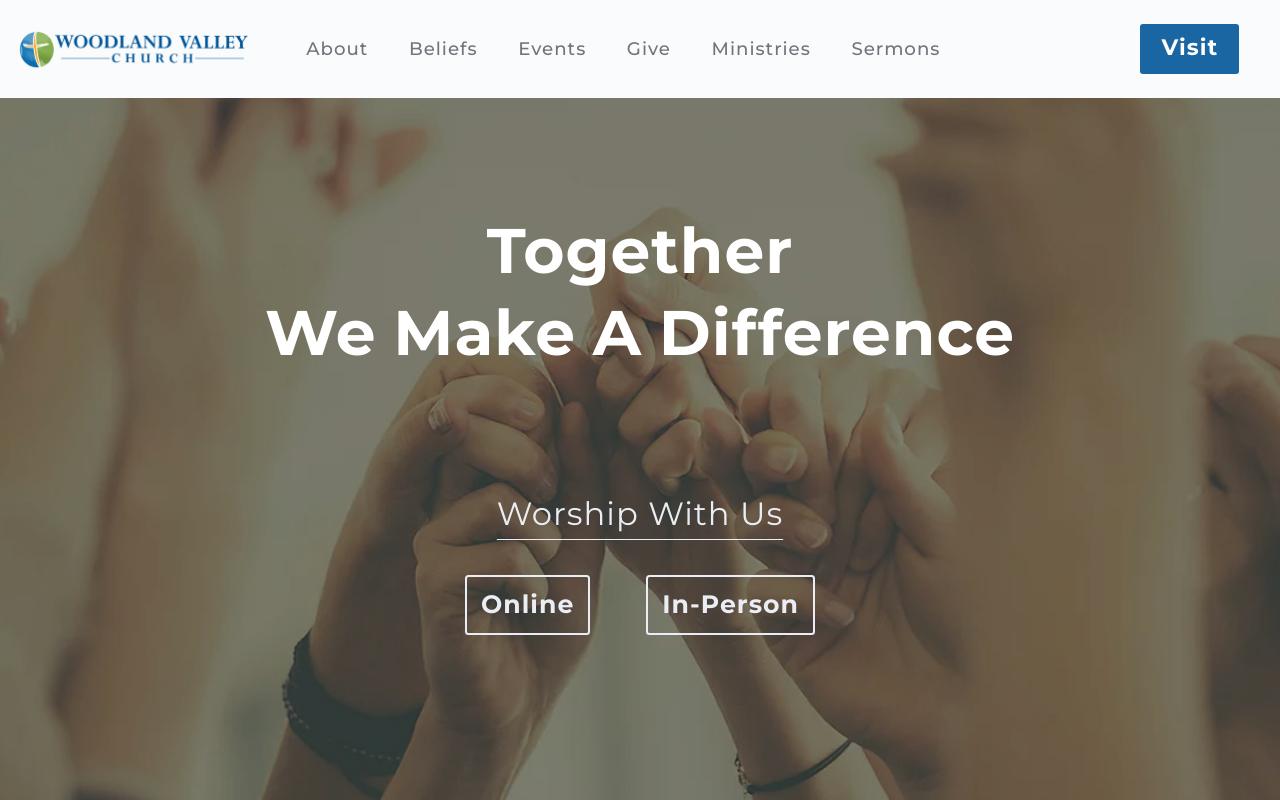
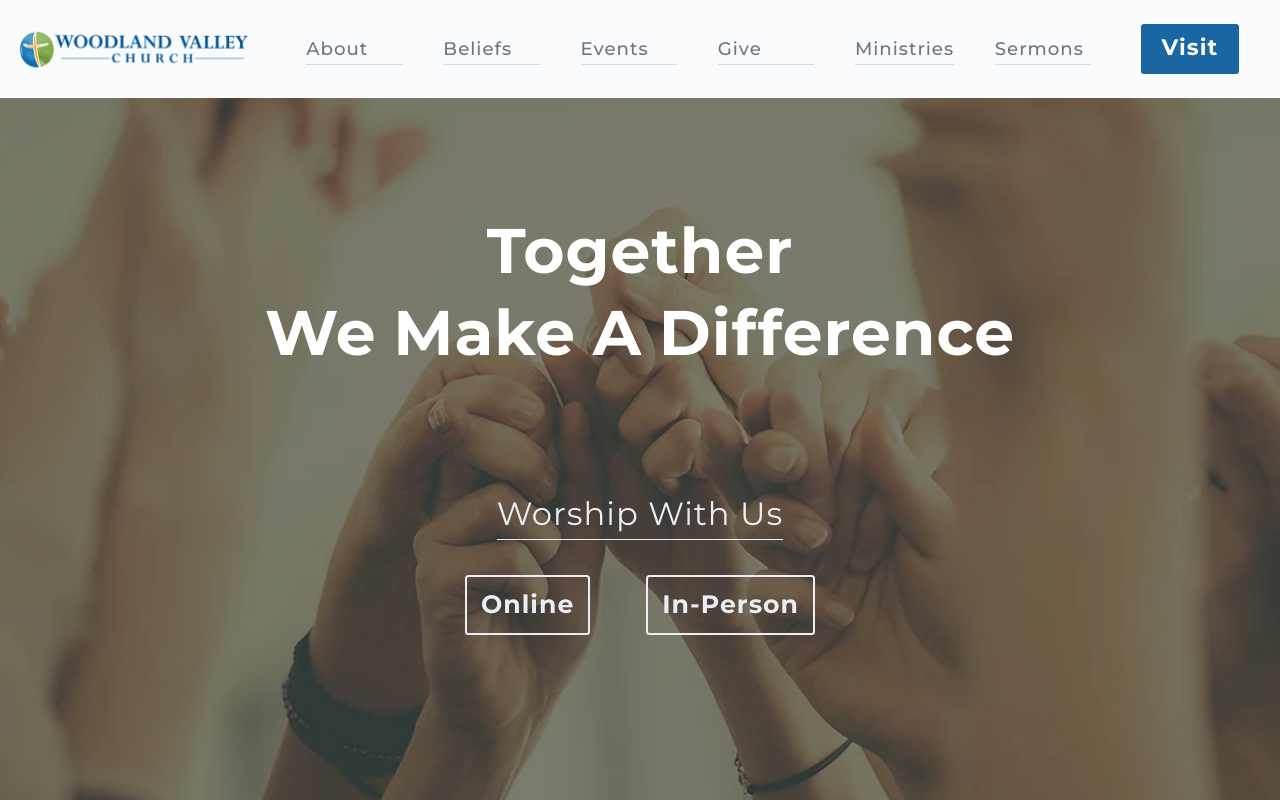
Before and after one commit to jclind/woodland-valley-church-website, a React (Create React App) app: page / in a window 1280 px wide. Built offline with nearby package versions, Linux system fonts and the light colour scheme.

Commit message:
Refactor mobile navslider to be fullpage

```diff
--- a/src/components/Navbar/Navbar.css
+++ b/src/components/Navbar/Navbar.css
@@ -44,7 +44,7 @@
   color: var(--primary-500);
 }
 .nav-btn.show div {
-  color: var(--white) !important;
+  color: var(--gray-900) !important;
 }
 .nav-btn:hover {
   background: none;
@@ -63,9 +63,10 @@
   background: var(--backgroundColor);
   min-height: 100vh;
   padding-top: 1rem;
-  width: 60vw;
+  width: 100vw;
   overflow: hidden;
   display: flex;
+  align-items: center;
   flex-direction: column;
   transition: var(--transition);
 }
@@ -80,17 +81,20 @@
 }
 .nav-links .mobile-logo img {
   width: 50vw;
+  /* max-width: 90%; */
 }
 .nav-link {
+  width: 90%;
   display: block;
-  margin-left: 2rem;
-  margin-right: 2rem;
+  justify-content: center;
+
   text-align: left;
   font-size: 1.5rem;
+  border-bottom: 1px solid var(--gray-400);
   text-transform: capitalize;
   color: var(--gray-900);
   letter-spacing: var(--letterSpacing);
-  padding: 1rem 0;
+  padding: 1rem 1rem;
   transition: var(--transition);
   font-weight: bold;
 }
@@ -100,7 +104,8 @@
 }
 .visit-link {
   font-weight: bold;
-  /* padding-top: 1rem; */
+  border: none;
+  margin-top: 0.5rem;
   display: flex;
 }
 .visit-link a {
```
